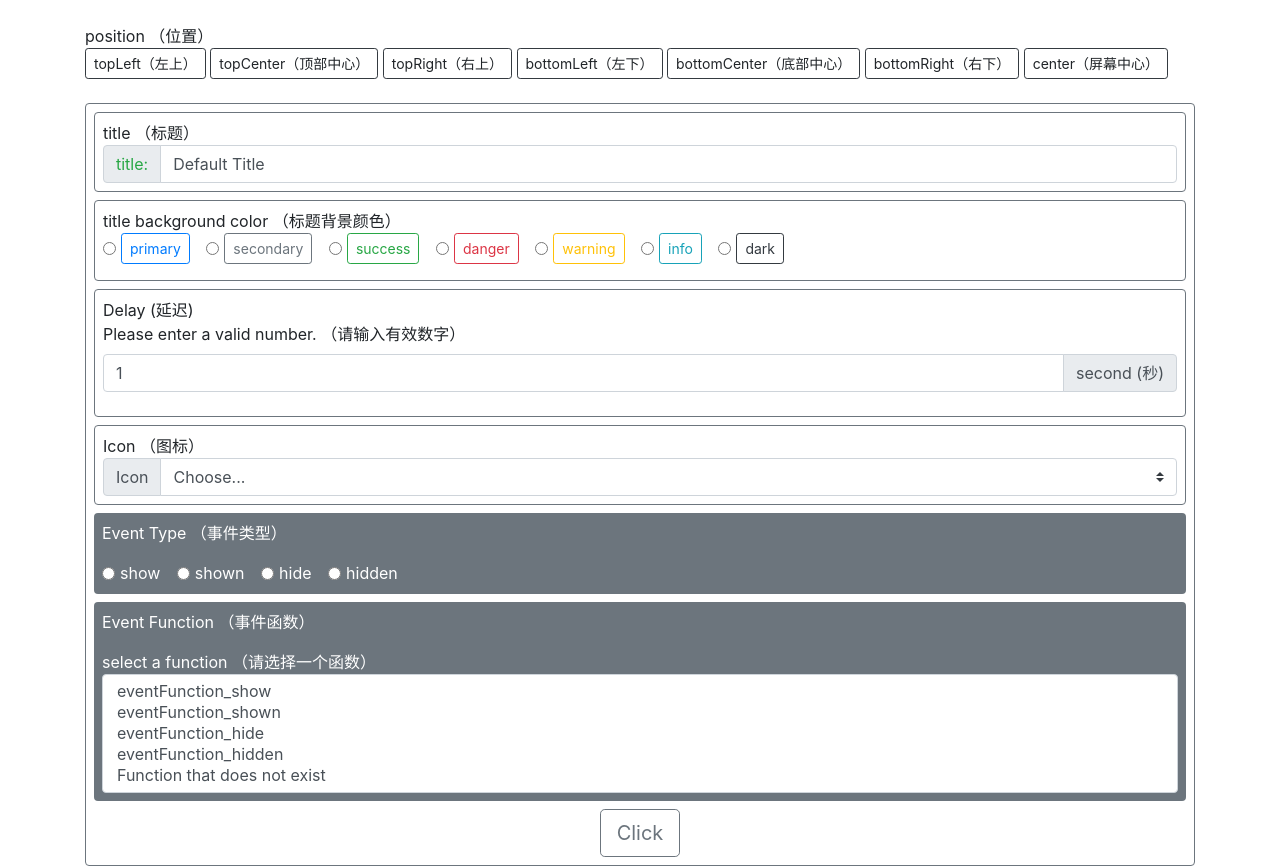
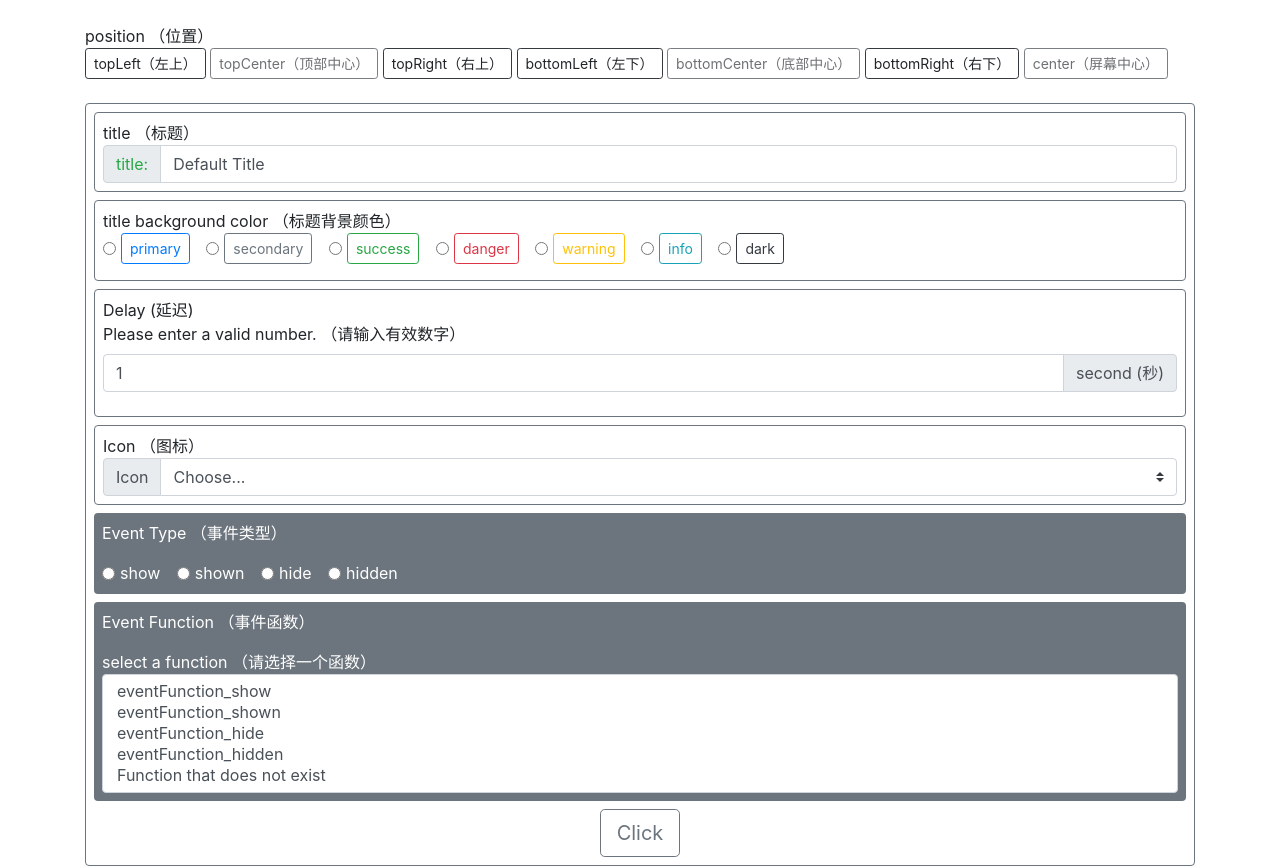
Before and after one commit to ZhangChengLin/bootstrap-toasts, a website: page demo.html in a window 1280 px wide. Shown: the top 866 px of the page. Drawn offline with Linux system fonts and the light colour scheme.

Commit message:
Initial commit

```diff
--- a/demo.html
+++ b/demo.html
@@ -17,19 +17,19 @@
     <div class="mt-4">
         <div>position （位置）</div>
         <a href="javascript:" class="btn btn-sm border border-dark"
-           onclick="bootstrapToasts('Title（标题）','This is a default message.<br>This is a new line.<br>这是一条默认消息。<br>这是另外一行。','',undefined,'topLeft')">topLeft（左上）</a>
+           onclick="bootstrapToasts('Title（标题）','This is a default message.<br>This is a new line.<br>这是一条默认消息。<br>这是另外一行。','',6,'topLeft')">topLeft（左上）</a>
+        <a href="javascript:" class="btn btn-sm border border-dark disabled"
+           onclick="bootstrapToasts('Title（标题）','This is a default message.<br>This is a new line.<br>这是一条默认消息。<br>这是另外一行。','',6,'topCenter')">topCenter（顶部中心）</a>
         <a href="javascript:" class="btn btn-sm border border-dark"
-           onclick="bootstrapToasts('Title（标题）','This is a default message.<br>This is a new line.<br>这是一条默认消息。<br>这是另外一行。','',undefined,'topCenter')">topCenter（顶部中心）</a>
+           onclick="bootstrapToasts('Title（标题）','This is a default message.<br>This is a new line.<br>这是一条默认消息。<br>这是另外一行。','',6,'topRight')">topRight（右上）</a>
         <a href="javascript:" class="btn btn-sm border border-dark"
-           onclick="bootstrapToasts('Title（标题）','This is a default message.<br>This is a new line.<br>这是一条默认消息。<br>这是另外一行。','',undefined,'topRight')">topRight（右上）</a>
+           onclick="bootstrapToasts('Title（标题）','This is a default message.<br>This is a new line.<br>这是一条默认消息。<br>这是另外一行。','',6,'bottomLeft')">bottomLeft（左下）</a>
+        <a href="javascript:" class="btn btn-sm border border-dark disabled"
+           onclick="bootstrapToasts('Title（标题）','This is a default message.<br>This is a new line.<br>这是一条默认消息。<br>这是另外一行。','',6,'bottomCenter')">bottomCenter（底部中心）</a>
         <a href="javascript:" class="btn btn-sm border border-dark"
-           onclick="bootstrapToasts('Title（标题）','This is a default message.<br>This is a new line.<br>这是一条默认消息。<br>这是另外一行。','',undefined,'bottomLeft')">bottomLeft（左下）</a>
-        <a href="javascript:" class="btn btn-sm border border-dark"
-           onclick="bootstrapToasts('Title（标题）','This is a default message.<br>This is a new line.<br>这是一条默认消息。<br>这是另外一行。','',undefined,'bottomCenter')">bottomCenter（底部中心）</a>
-        <a href="javascript:" class="btn btn-sm border border-dark"
-           onclick="bootstrapToasts('Title（标题）','This is a default message.<br>This is a new line.<br>这是一条默认消息。<br>这是另外一行。','',undefined,'bottomRight')">bottomRight（右下）</a>
-        <a href="javascript:" class="btn btn-sm border border-dark"
-           onclick="bootstrapToasts('Title（标题）','This is a default message.<br>This is a new line.<br>这是一条默认消息。<br>这是另外一行。','',undefined,'center')">center（屏幕中心）</a>
+           onclick="bootstrapToasts('Title（标题）','This is a default message.<br>This is a new line.<br>这是一条默认消息。<br>这是另外一行。','',6,'bottomRight')">bottomRight（右下）</a>
+        <a href="javascript:" class="btn btn-sm border border-dark disabled"
+           onclick="bootstrapToasts('Title（标题）','This is a default message.<br>This is a new line.<br>这是一条默认消息。<br>这是另外一行。','',6,'center')">center（屏幕中心）</a>
     </div>
     <div class="mt-4 p-2 border border-secondary rounded">
         <div class="mb-2 p-2 border border-secondary rounded">
```
Also changed, not shown: README.md.
